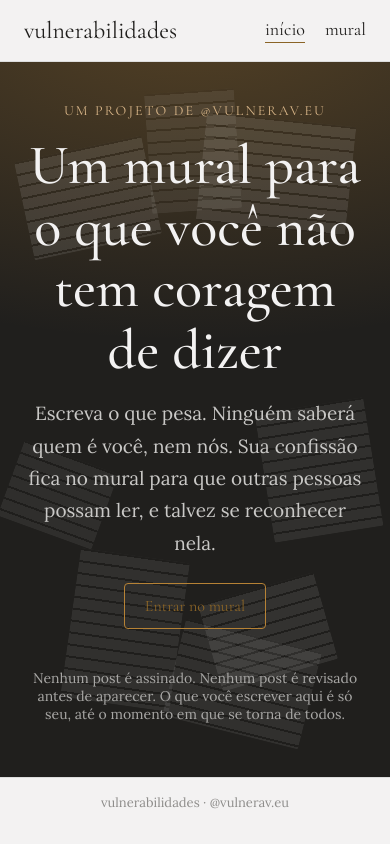
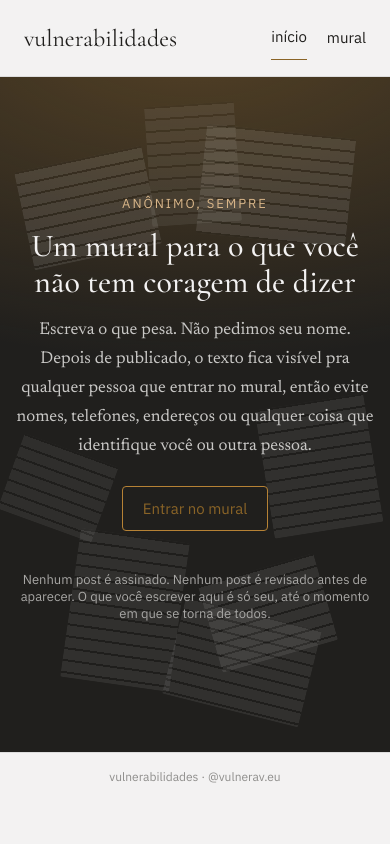
Before and after one commit to ingridelinee-hub/vulnerav-mural, a website: page code/index.html in a window 390 px wide. Drawn offline with nearby package versions, Linux system fonts and the light colour scheme.

Commit message:
Update font styles and content in index.html

```diff
--- a/code/index.html
+++ b/code/index.html
@@ -5,7 +5,7 @@
 <meta name="viewport" content="width=device-width, initial-scale=1">
 <title>vulnerabilidades</title>
 <link rel="preconnect" href="https://fonts.googleapis.com">
-<link href="https://fonts.googleapis.com/css2?family=Cormorant+Garamond:wght@400;500;600&family=Lora:ital@0;1&display=swap" rel="stylesheet">
+<link href="https://fonts.googleapis.com/css2?family=Cormorant+Garamond:wght@400;500;600&family=Newsreader:ital@0;1&family=IBM+Plex+Sans:wght@400;500&display=swap" rel="stylesheet">
 <style>
   :root {
     --color-bg: #f3f2f2;
@@ -21,7 +21,8 @@
     --color-neutral-900: #201f1d;
     --color-divider: #ddd;
     --font-heading: 'Cormorant Garamond', serif;
-    --font-body: 'Lora', serif;
+    --font-body: 'Newsreader', serif;
+    --font-ui: 'IBM Plex Sans', sans-serif;
     --space-2: 8px; --space-3: 12px; --space-4: 16px; --space-5: 20px; --space-6: 24px; --space-8: 40px;
     --shadow-sm: 0 1px 3px rgba(0,0,0,0.15);
     --radius-sm: 4px;
@@ -29,25 +30,26 @@
   * { box-sizing: border-box; }
   body { margin: 0; background: var(--color-bg); color: var(--color-text); font-family: var(--font-body); }
   a { color: var(--color-accent-700); }
-  .btn { font-family: var(--font-heading); font-size: 16px; padding: var(--space-3) var(--space-5); border-radius: var(--radius-sm); cursor: pointer; border: 1px solid var(--color-accent-500); background: transparent; color: var(--color-accent-700); }
+  .btn { font-family: var(--font-ui); font-size: 15px; padding: var(--space-3) var(--space-5); min-height: 44px; border-radius: var(--radius-sm); cursor: pointer; border: 1px solid var(--color-accent-500); background: transparent; color: var(--color-accent-700); }
   .btn:hover { background: color-mix(in oklch, var(--color-accent-500) 10%, transparent); }
   .btn:disabled { opacity: 0.45; cursor: not-allowed; }
-  .btn-ghost { border: none; background: none; display: flex; align-items: center; gap: var(--space-2); padding: var(--space-2) var(--space-3); color: var(--color-neutral-700); font-family: var(--font-body); font-size: 14px; cursor: pointer; }
+  .btn-ghost { border: none; background: none; display: flex; align-items: center; gap: var(--space-2); padding: var(--space-3); min-height: 44px; color: var(--color-neutral-700); font-family: var(--font-ui); font-size: 13px; cursor: pointer; }
   .card { border: 1px solid var(--color-divider); background: var(--color-bg); border-radius: var(--radius-sm); }
   nav { display: flex; align-items: center; justify-content: space-between; padding: var(--space-4) var(--space-6); border-bottom: 1px solid var(--color-divider); }
   .brand { font-family: var(--font-heading); font-size: 24px; cursor: pointer; }
-  .navlinks { display: flex; gap: var(--space-5); font-family: var(--font-heading); font-size: 18px; }
-  .navlinks span { cursor: pointer; padding-bottom: 2px; }
+  .navlinks { display: flex; gap: var(--space-5); font-family: var(--font-ui); font-size: 15px; }
+  .navlinks span { cursor: pointer; padding-bottom: 2px; min-height: 44px; display: flex; align-items: center; }
   .navlinks span.active { border-bottom: 1px solid var(--color-accent-700); }
   .view { display: none; }
   .view.active { display: block; }
-  .hero { position: relative; overflow: hidden; min-height: 70vh; display: flex; flex-direction: column; align-items: center; justify-content: center; text-align: center; padding: var(--space-8) var(--space-6); background: radial-gradient(ellipse 900px 480px at 50% -8%, color-mix(in oklch, var(--color-accent-500) 35%, transparent), transparent 70%), var(--color-neutral-900); }
+  .hero { position: relative; overflow: hidden; min-height: 70vh; display: flex; flex-direction: column; align-items: center; justify-content: center; text-align: center; padding: var(--space-8) var(--space-5); background: radial-gradient(ellipse 900px 480px at 50% -8%, color-mix(in oklch, var(--color-accent-500) 35%, transparent), transparent 70%), var(--color-neutral-900); }
   .paper { position: absolute; background: var(--color-bg); border-radius: 2px; background-image: repeating-linear-gradient(var(--color-neutral-900) 0 2px, transparent 2px 12px); background-blend-mode: multiply; }
   .hero-content { position: relative; z-index: 1; display: flex; flex-direction: column; align-items: center; }
-  .kicker { font-family: var(--font-heading); font-size: 14px; letter-spacing: 0.15em; text-transform: uppercase; color: var(--color-accent-300); margin: 0 0 var(--space-4); }
-  h1 { font-family: var(--font-heading); font-weight: 500; font-size: 56px; line-height: 1.1; max-width: 820px; margin: 0 0 var(--space-4); color: var(--color-bg); }
-  .lead { font-size: 19px; line-height: 1.7; max-width: 560px; color: var(--color-neutral-300); margin: 0 0 var(--space-6); }
-  .fineprint { font-size: 14px; color: var(--color-neutral-400); margin-top: var(--space-8); max-width: 480px; }
+  .kicker { font-family: var(--font-ui); font-size: 13px; letter-spacing: 0.15em; text-transform: uppercase; color: var(--color-accent-300); margin: 0 0 var(--space-4); }
+  h1 { font-family: var(--font-heading); font-weight: 500; font-size: clamp(32px, 7vw, 56px); line-height: 1.15; max-width: 820px; margin: 0 0 var(--space-4); color: var(--color-bg); }
+  .lead { font-family: var(--font-body); font-size: clamp(17px, 3vw, 19px); line-height: 1.7; max-width: 560px; color: var(--color-neutral-300); margin: 0 0 var(--space-6); }
+  .fineprint { font-family: var(--font-ui); font-size: 13px; color: var(--color-neutral-400); margin-top: var(--space-8); max-width: 480px; }
+  .care-note { font-family: var(--font-ui); font-size: 13px; color: var(--color-neutral-500); margin: var(--space-3) 0 0; }
   .mural { background: radial-gradient(ellipse 900px 480px at 50% -8%, color-mix(in oklch, var(--color-accent-500) 35%, transparent), transparent 70%), var(--color-neutral-900); min-height: 80vh; }
   .clothesline { position: relative; height: 64px; max-width: 900px; margin: 0 auto; }
   .rope { position: absolute; left: 5%; right: 5%; top: 32px; height: 1px; background: rgba(255,255,255,0.25); }
@@ -55,23 +57,28 @@
   .pin::before { content: ''; position: absolute; left: 0; right: 0; top: 8px; height: 2px; background: var(--color-accent-900); }
   .pin::after { content: ''; position: absolute; left: 50%; top: 10px; bottom: 0; width: 1px; background: var(--color-accent-900); transform: translateX(-50%); }
   .mural-inner { max-width: 680px; margin: 0 auto; padding: 0 var(--space-4) var(--space-8); }
-  .compose { padding: var(--space-4); margin-bottom: var(--space-6); }
-  .compose-kicker { font-family: var(--font-heading); font-size: 14px; color: var(--color-neutral-700); margin: 0 0 var(--space-3); }
+  .compose { padding: var(--space-4); margin-bottom: var(--space-8); }
+  .compose-kicker { font-family: var(--font-ui); font-size: 13px; color: var(--color-neutral-700); margin: 0 0 var(--space-3); }
   textarea { width: 100%; resize: vertical; border: 1px solid var(--color-divider); border-radius: var(--radius-sm); background: var(--color-bg); color: var(--color-text); font-family: var(--font-body); font-size: 16px; line-height: 1.6; padding: var(--space-3); }
-  .post { padding: var(--space-4); margin-bottom: var(--space-6); position: relative; }
+  .post { padding: var(--space-5) var(--space-4); margin-bottom: var(--space-8); position: relative; }
   .post-pin { position: absolute; left: 50%; top: -11px; transform: translateX(-50%); width: 11px; height: 26px; background: linear-gradient(var(--color-accent-300), var(--color-accent-500)); border-radius: 2px; box-shadow: var(--shadow-sm); }
   .post-pin::before { content: ''; position: absolute; left: 0; right: 0; top: 9px; height: 2px; background: var(--color-accent-900); }
   .post-pin::after { content: ''; position: absolute; left: 50%; top: 11px; bottom: 0; width: 1px; background: var(--color-accent-900); transform: translateX(-50%); }
-  .post-time { font-family: var(--font-heading); font-size: 14px; color: var(--color-neutral-700); margin: 0 0 var(--space-3); }
-  .post-text { font-size: 17px; line-height: 1.75; white-space: pre-wrap; margin: 0 0 var(--space-4); }
+  .post-time { font-family: var(--font-ui); font-size: 12px; color: var(--color-neutral-500); margin: 0 0 var(--space-4); }
+  .post-text { font-family: var(--font-body); font-size: 18px; line-height: 1.85; white-space: pre-wrap; margin: 0 0 var(--space-4); }
   .post-actions { display: flex; gap: var(--space-5); align-items: center; border-top: 1px solid var(--color-divider); padding-top: var(--space-3); }
   .post-actions button.active { color: var(--color-accent-700); }
   .comments { margin-top: var(--space-4); padding-top: var(--space-4); border-top: 1px solid var(--color-divider); display: none; flex-direction: column; gap: var(--space-3); }
   .comments.open { display: flex; }
-  .comment { font-size: 15px; line-height: 1.6; color: var(--color-neutral-700); margin: 0; padding-left: var(--space-3); border-left: 2px solid var(--color-divider); }
+  .comment { font-family: var(--font-body); font-size: 16px; line-height: 1.6; color: var(--color-neutral-700); margin: 0; padding-left: var(--space-3); border-left: 2px solid var(--color-divider); }
   .comment-row { display: flex; gap: var(--space-2); }
-  .comment-row input { flex: 1; border: 1px solid var(--color-divider); border-radius: var(--radius-sm); padding: var(--space-2) var(--space-3); font-family: var(--font-body); font-size: 15px; }
-  footer { border-top: 1px solid var(--color-divider); padding: var(--space-4) var(--space-6); text-align: center; font-size: 13px; color: var(--color-neutral-500); }
+  .comment-row input { flex: 1; min-height: 44px; border: 1px solid var(--color-divider); border-radius: var(--radius-sm); padding: var(--space-2) var(--space-3); font-family: var(--font-body); font-size: 15px; }
+  footer { border-top: 1px solid var(--color-divider); padding: var(--space-4) var(--space-6); text-align: center; font-family: var(--font-ui); font-size: 12px; color: var(--color-neutral-500); }
+  @media (max-width: 640px) {
+    .hero { min-height: 80vh; padding: var(--space-6) var(--space-4); }
+    .mural-inner { padding: 0 var(--space-3) var(--space-8); }
+    .post-actions { gap: var(--space-3); flex-wrap: wrap; }
+  }
 </style>
 </head>
 <body>
@@ -95,9 +102,9 @@
     <div class="paper" style="left:2%;top:55%;width:100px;height:80px;opacity:0.07;transform:rotate(20deg);"></div>
     <div class="paper" style="right:4%;top:48%;width:110px;height:130px;opacity:0.08;transform:rotate(-9deg);"></div>
     <div class="hero-content">
-      <p class="kicker">um projeto de @vulnerav.eu</p>
+      <p class="kicker">anônimo, sempre</p>
       <h1>Um mural para o que você não tem coragem de dizer</h1>
-      <p class="lead">Escreva o que pesa. Ninguém saberá quem é você, nem nós. Sua confissão fica no mural para que outras pessoas possam ler, e talvez se reconhecer nela.</p>
+      <p class="lead">Escreva o que pesa. Não pedimos seu nome. Depois de publicado, o texto fica visível pra qualquer pessoa que entrar no mural, então evite nomes, telefones, endereços ou qualquer coisa que identifique você ou outra pessoa.</p>
       <button class="btn" onclick="goMural()">Entrar no mural</button>
       <p class="fineprint">Nenhum post é assinado. Nenhum post é revisado antes de aparecer. O que você escrever aqui é só seu, até o momento em que se torna de todos.</p>
     </div>
@@ -116,6 +123,7 @@
       <div class="card compose">
         <p class="compose-kicker">o que você não tem coragem de dizer</p>
         <textarea id="draft" rows="4" placeholder="Escreva aqui. Ninguém vai saber que foi você." maxlength="500"></textarea>
+        <p class="care-note">Evite nomes, telefones, endereços ou qualquer coisa que identifique você ou outra pessoa. Depois de publicado, fica visível pra qualquer um.</p>
         <div style="display:flex;justify-content:flex-end;margin-top:var(--space-3);">
           <button class="btn" id="publish-btn" disabled onclick="publish()">Publicar anonimamente</button>
         </div>
```
